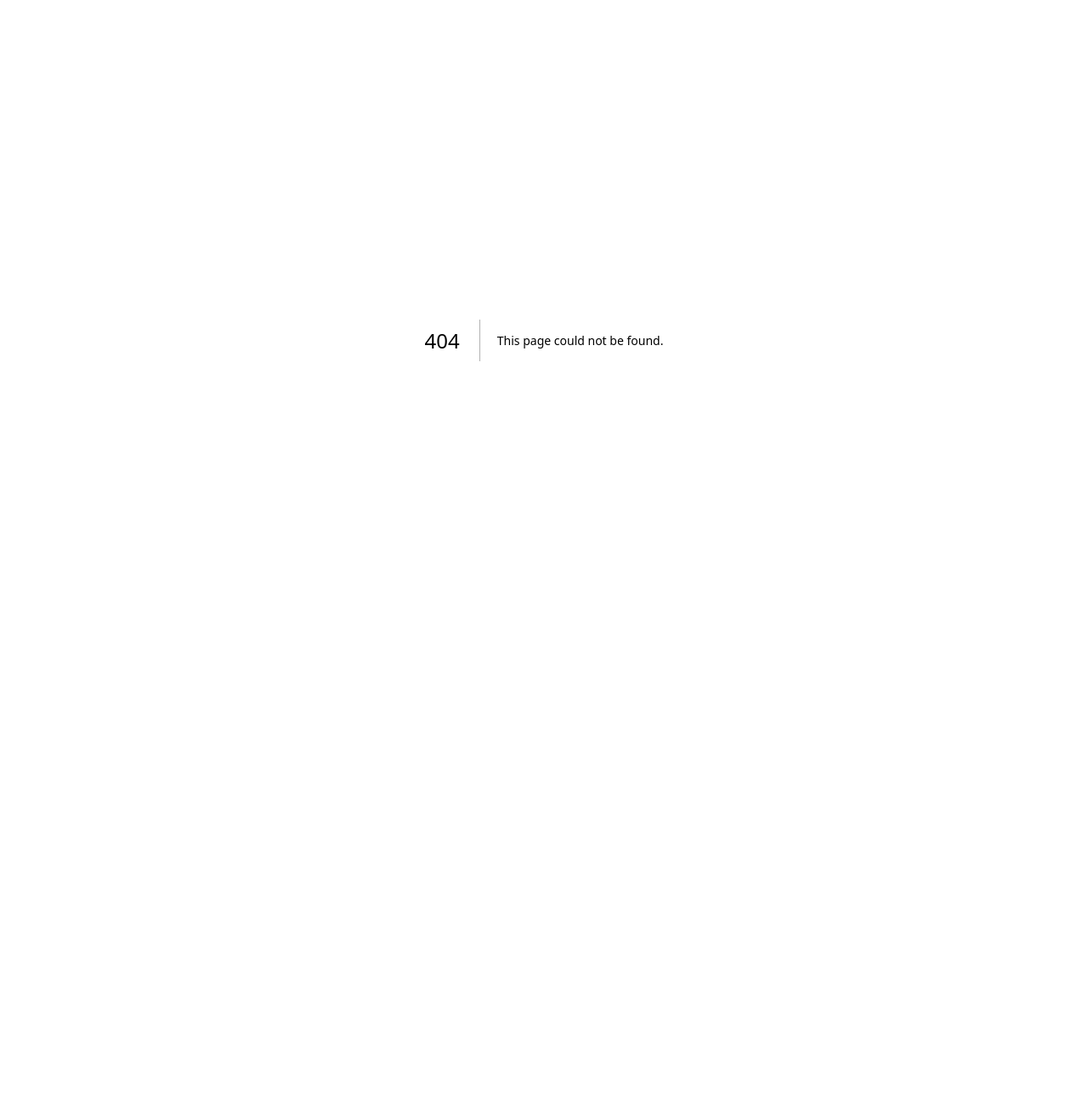
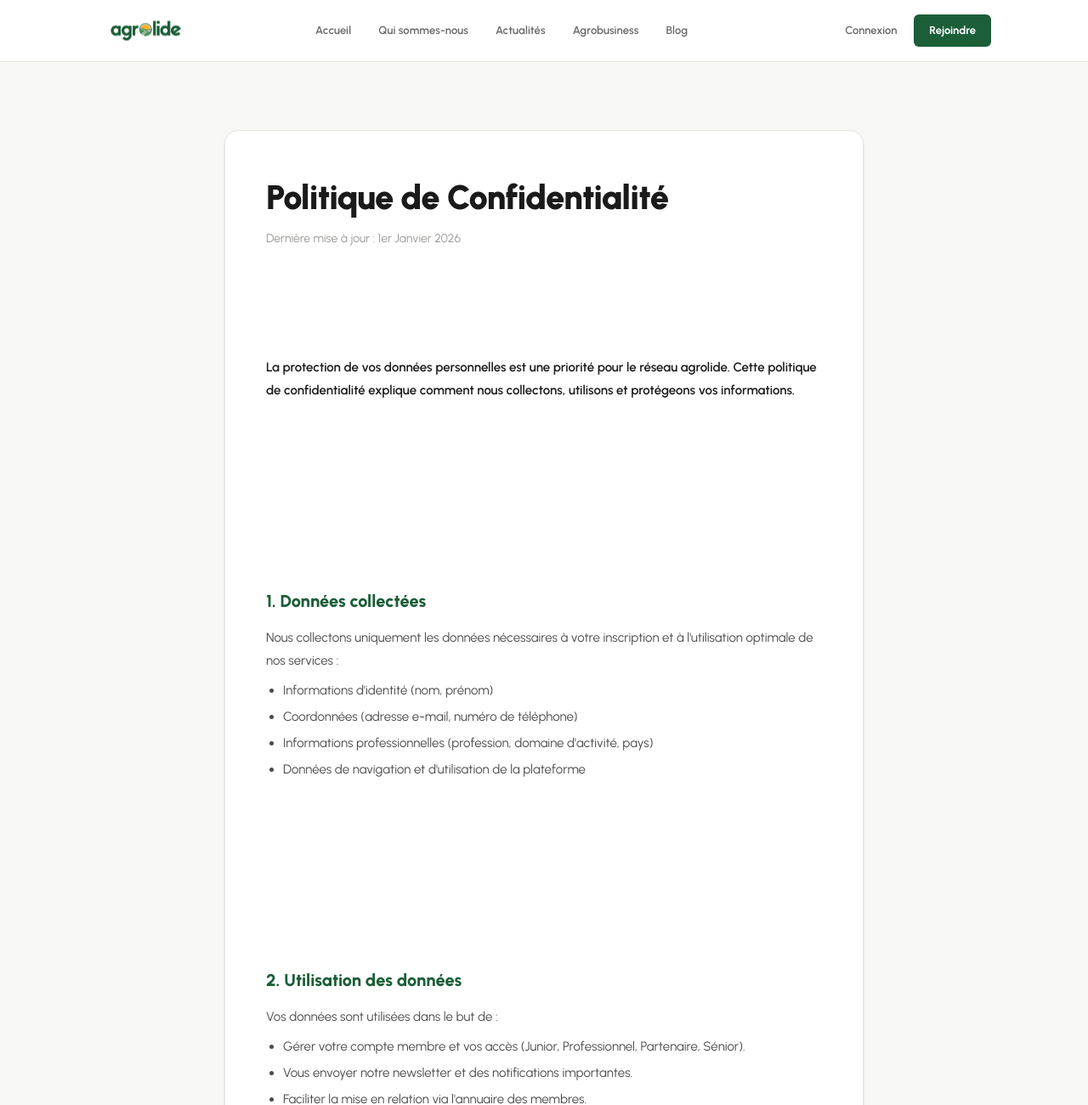
Before and after one commit to remyagaguy-lab/agrolide, a Next.js app in the folder agrolide/: page /confidentialite in a window 1280 px wide. Before the commit this address had no page. Shown: the top 1300 px of the page at 85% size. Before the commit the page ends 800 px from the top, so only its background shows below. Built offline with nearby package versions, Linux system fonts and the light colour scheme.

Commit message:
feat(pages): add mentions-legales and confidentialite pages

```diff
--- /dev/null
+++ b/agrolide/src/app/(public)/confidentialite/page.tsx
@@ -0,0 +1,88 @@
+import { Metadata } from "next"
+
+export const metadata: Metadata = {
+  title: "Politique de confidentialité | agrolide",
+  description: "Politique de confidentialité et de protection des données du réseau agrolide.",
+}
+
+export default function ConfidentialitePage() {
+  return (
+    <div className="bg-[#f8f8f6] min-h-screen pb-[80px] pt-[40px] md:pt-[80px] font-urbanist">
+      <div className="max-w-[800px] mx-auto px-6">
+        <div className="bg-white rounded-2xl p-8 md:p-12 shadow-sm border border-[#e8e8e4]">
+          <h1 className="font-[900] text-[32px] md:text-[40px] text-[#1a1a1a] tracking-[-0.02em] mb-[8px]">
+            Politique de Confidentialité
+          </h1>
+          <p className="text-[14px] text-[#9a9a96] mb-[32px]">
+            Dernière mise à jour : 1er Janvier 2026
+          </p>
+
+          <div className="text-[15px] text-[#4a4a4a] leading-[1.8] space-y-6">
+            <section>
+              <p className="font-[600] text-[#1a1a1a]">
+                La protection de vos données personnelles est une priorité pour le réseau agrolide. Cette politique de confidentialité explique comment nous collectons, utilisons et protégeons vos informations.
+              </p>
+            </section>
+
+            <section>
+              <h2 className="text-[20px] font-[800] text-[#1a1a1a] mb-[12px] text-[#1b5e38]">1. Données collectées</h2>
+              <p>
+                Nous collectons uniquement les données nécessaires à votre inscription et à l'utilisation optimale de nos services :
+              </p>
+              <ul className="list-disc pl-5 mt-2 space-y-1">
+                <li>Informations d'identité (nom, prénom)</li>
+                <li>Coordonnées (adresse e-mail, numéro de téléphone)</li>
+                <li>Informations professionnelles (profession, domaine d'activité, pays)</li>
+                <li>Données de navigation et d'utilisation de la plateforme</li>
+              </ul>
+            </section>
+
+            <section>
+              <h2 className="text-[20px] font-[800] text-[#1a1a1a] mb-[12px] text-[#1b5e38]">2. Utilisation des données</h2>
+              <p>
+                Vos données sont utilisées dans le but de :
+              </p>
+              <ul className="list-disc pl-5 mt-2 space-y-1">
+                <li>Gérer votre compte membre et vos accès (Junior, Professionnel, Partenaire, Sénior).</li>
+                <li>Vous envoyer notre newsletter et des notifications importantes.</li>
+                <li>Faciliter la mise en relation via l'annuaire des membres.</li>
+                <li>Améliorer en continu l'expérience sur notre plateforme.</li>
+              </ul>
+            </section>
+
+            <section>
+              <h2 className="text-[20px] font-[800] text-[#1a1a1a] mb-[12px] text-[#1b5e38]">3. Partage des données</h2>
+              <p>
+                Vos données <strong>ne sont en aucun cas vendues à des tiers</strong>. Elles peuvent être partagées exclusivement avec nos prestataires techniques (hébergement, solution d'envoi d'emails, prestataires de paiement sécurisé) dans le seul but d'assurer le fonctionnement de la plateforme.
+              </p>
+            </section>
+
+            <section>
+              <h2 className="text-[20px] font-[800] text-[#1a1a1a] mb-[12px] text-[#1b5e38]">4. Vos droits</h2>
+              <p>
+                Conformément aux réglementations en vigueur sur la protection des données personnelles, vous disposez d'un droit d'accès, de rectification, de portabilité et de suppression de vos données.
+              </p>
+              <p className="mt-2">
+                Pour exercer ce droit, vous pouvez nous contacter à l'adresse suivante : <a href="mailto:contact@agrolide.org" className="text-[#50a853] hover:underline font-[600]">contact@agrolide.org</a>.
+              </p>
+            </section>
+
+            <section>
+              <h2 className="text-[20px] font-[800] text-[#1a1a1a] mb-[12px] text-[#1b5e38]">5. Sécurité</h2>
+              <p>
+                Nous mettons en œuvre toutes les mesures techniques et organisationnelles nécessaires pour garantir la sécurité de vos données personnelles et prévenir toute perte, altération ou accès non autorisé.
+              </p>
+            </section>
+
+            <section>
+              <h2 className="text-[20px] font-[800] text-[#1a1a1a] mb-[12px] text-[#1b5e38]">6. Cookies</h2>
+              <p>
+                Notre site utilise des cookies essentiels au fonctionnement de la plateforme (session utilisateur) et des cookies analytiques anonymes pour mesurer notre audience. Vous pouvez à tout moment configurer votre navigateur pour refuser ces cookies.
+              </p>
+            </section>
+          </div>
+        </div>
+      </div>
+    </div>
+  )
+}
--- /dev/null
+++ b/agrolide/src/app/(public)/mentions-legales/page.tsx
@@ -0,0 +1,68 @@
+import { Metadata } from "next"
+
+export const metadata: Metadata = {
+  title: "Mentions légales | agrolide",
+  description: "Mentions légales du site agrolide.",
+}
+
+export default function MentionsLegalesPage() {
+  return (
+    <div className="bg-[#f8f8f6] min-h-screen pb-[80px] pt-[40px] md:pt-[80px] font-urbanist">
+      <div className="max-w-[800px] mx-auto px-6">
+        <div className="bg-white rounded-2xl p-8 md:p-12 shadow-sm border border-[#e8e8e4]">
+          <h1 className="font-[900] text-[32px] md:text-[40px] text-[#1a1a1a] tracking-[-0.02em] mb-[8px]">
+            Mentions Légales
+          </h1>
+          <p className="text-[14px] text-[#9a9a96] mb-[32px]">
+            En vigueur au 1er Janvier 2026
+          </p>
+
+          <div className="text-[15px] text-[#4a4a4a] leading-[1.8] space-y-6">
+            <section>
+              <h2 className="text-[20px] font-[800] text-[#1a1a1a] mb-[12px] text-[#1b5e38]">1. Éditeur du site</h2>
+              <p>
+                Le site <strong>agrolide.org</strong> est édité par l'organisation <strong>agrolide</strong>.<br />
+                Siège social : [Adresse à compléter]<br />
+                Email : <a href="mailto:contact@agrolide.org" className="text-[#50a853] hover:underline font-[600]">contact@agrolide.org</a><br />
+                Téléphone : [Numéro à compléter]
+              </p>
+            </section>
+
+            <section>
+              <h2 className="text-[20px] font-[800] text-[#1a1a1a] mb-[12px] text-[#1b5e38]">2. Directeur de la publication</h2>
+              <p>
+                Le directeur de la publication est <strong>Remy Gaguy</strong>, en qualité de Fondateur & CEO du réseau agrolide.
+              </p>
+            </section>
+
+            <section>
+              <h2 className="text-[20px] font-[800] text-[#1a1a1a] mb-[12px] text-[#1b5e38]">3. Hébergement</h2>
+              <p>
+                Le site est hébergé par <strong>[Nom de l'hébergeur]</strong>.<br />
+                Adresse de l'hébergeur : [Adresse de l'hébergeur]<br />
+                Site web : [Site de l'hébergeur]
+              </p>
+            </section>
+
+            <section>
+              <h2 className="text-[20px] font-[800] text-[#1a1a1a] mb-[12px] text-[#1b5e38]">4. Propriété intellectuelle</h2>
+              <p>
+                L'ensemble de ce site relève de la législation internationale sur le droit d'auteur et la propriété intellectuelle. Tous les droits de reproduction sont réservés, y compris pour les documents téléchargeables et les représentations iconographiques et photographiques.
+              </p>
+              <p className="mt-2">
+                La reproduction de tout ou partie de ce site sur un support électronique quel qu'il soit est formellement interdite sauf autorisation expresse du directeur de la publication.
+              </p>
+            </section>
+
+            <section>
+              <h2 className="text-[20px] font-[800] text-[#1a1a1a] mb-[12px] text-[#1b5e38]">5. Responsabilité</h2>
+              <p>
+                L'éditeur s'efforce de fournir sur le site agrolide.org des informations aussi précises que possible. Toutefois, il ne pourra être tenue responsable des omissions, des inexactitudes et des carences dans la mise à jour, qu'elles soient de son fait ou du fait des tiers partenaires qui lui fournissent ces informations.
+              </p>
+            </section>
+          </div>
+        </div>
+      </div>
+    </div>
+  )
+}
```
